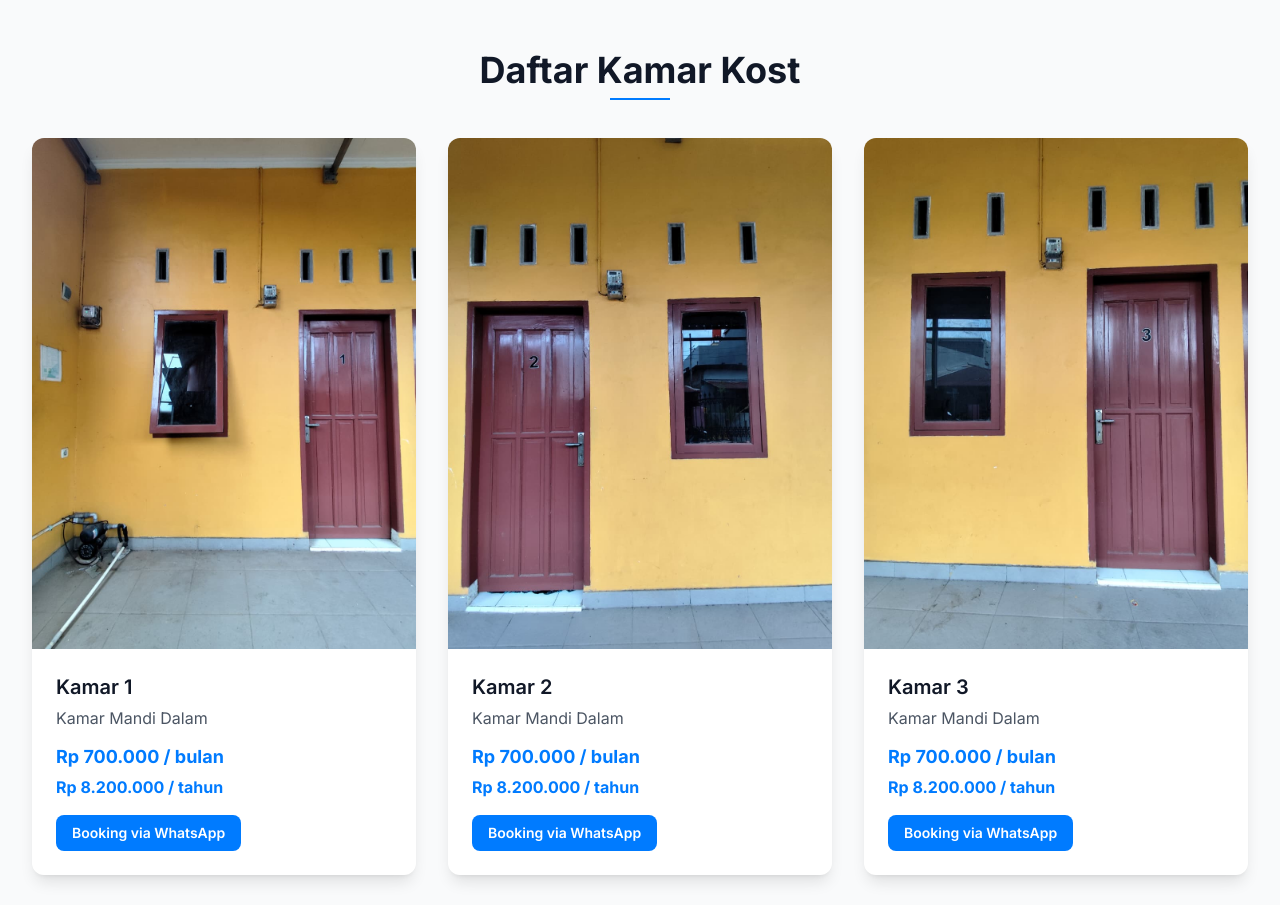
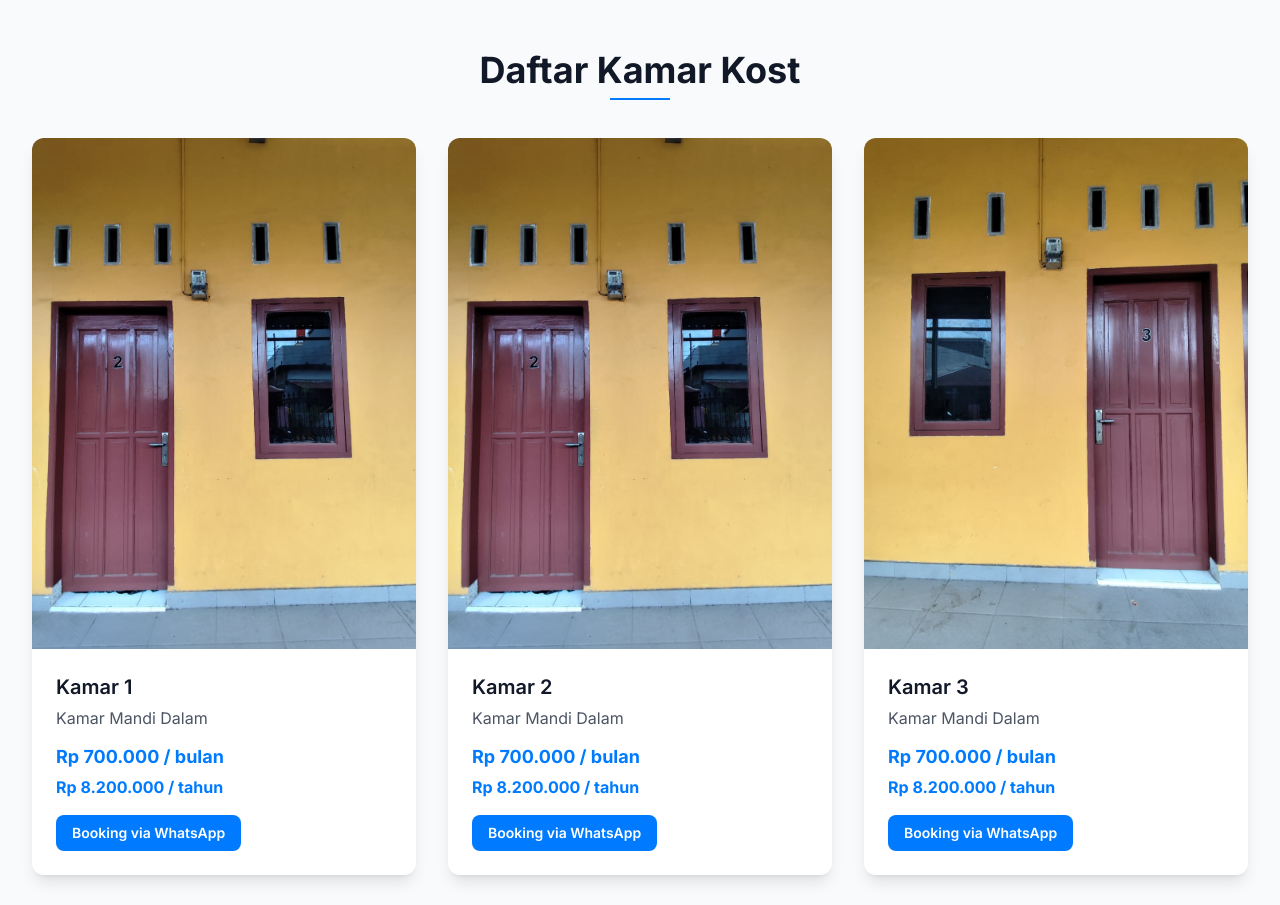
Before and after one commit to Mooza-ganteng/webkost, a plain HTML site: page index.html in a window 1280 px wide. Shown: the part 1420-2325 px from the top of the page. Drawn offline with nearby package versions, Linux system fonts and the light colour scheme.

Commit message:
menambah perbaikan

```diff
--- a/index.html
+++ b/index.html
@@ -99,7 +99,7 @@
 
         <div class="bg-white rounded-xl shadow-lg hover:shadow-xl transition duration-300 transform hover:-translate-y-1 overflow-hidden fade-in">
           <div class="h-55">
-            <img src="kamar 1.jpeg" alt="Kamar Standar 1" class="w-full h-full object-cover">
+            <img src="kamar 2.jpeg" alt="Kamar Standar 1" class="w-full h-full object-cover">
           </div>
           <div class="p-6">
             <h3 class="text-xl font-semibold mb-1">Kamar 1</h3>
```
